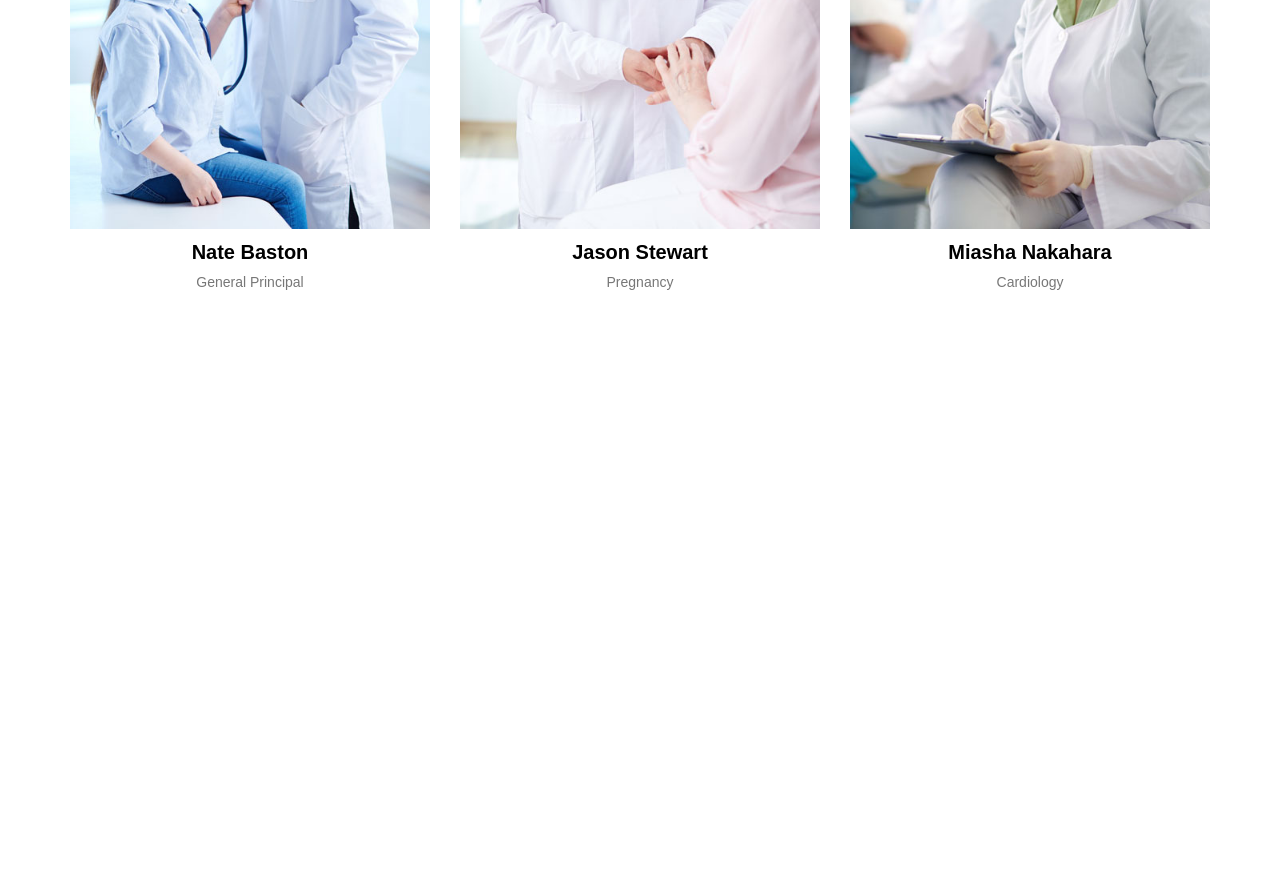
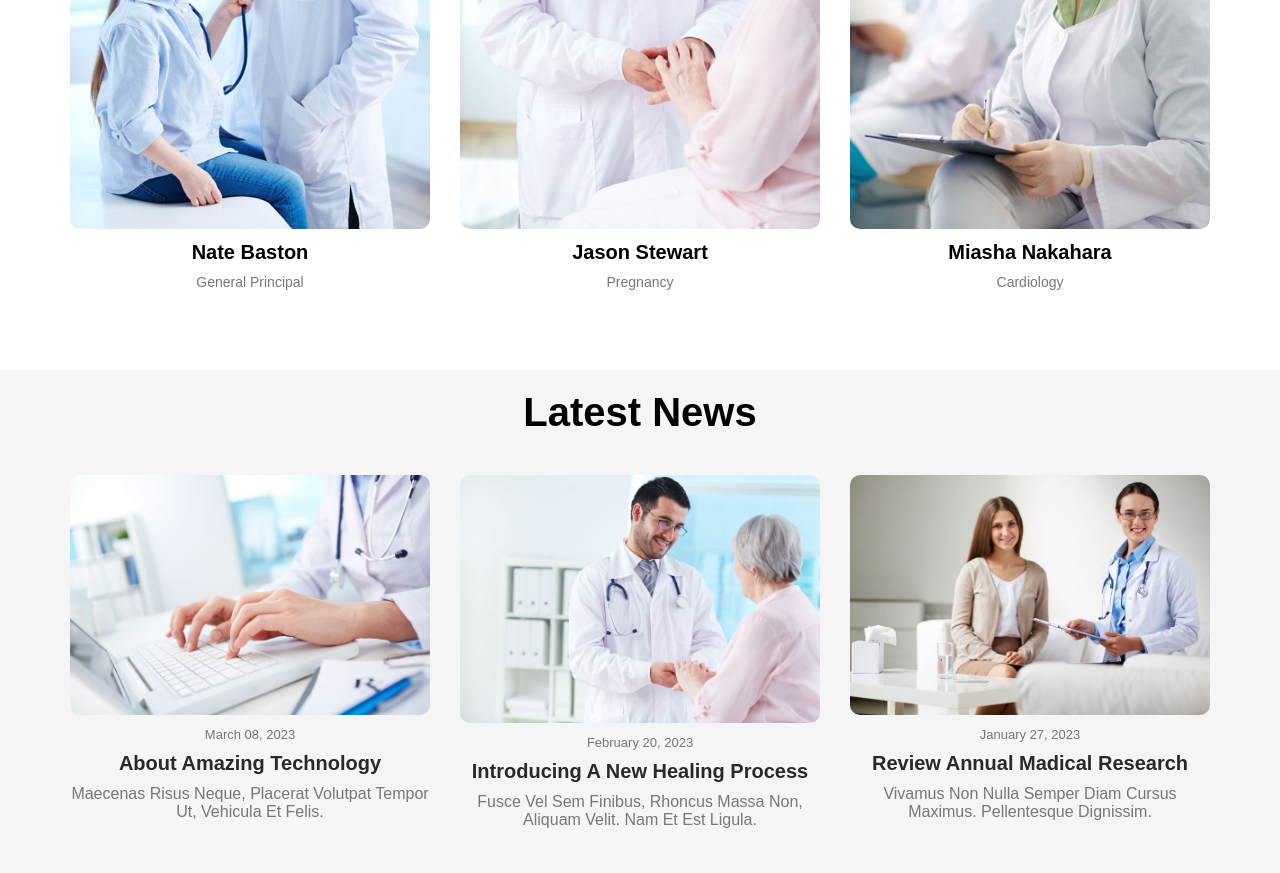
Before and after one commit to Ahmed-samir95/Health-Center, a plain HTML site: page index.html in a window 1280 px wide. Shown: the part 1836-2709 px from the top of the page. Before the commit the page ends 2136 px from the top, so only its background shows below. Drawn offline with Linux system fonts and the light colour scheme.

Commit message:
news section

```diff
--- a/css/style.css
+++ b/css/style.css
@@ -30,6 +30,7 @@ small , span , a{
 
 img{
     max-width: 100%;
+    border-radius: 1rem;
 }
 
 :root{
@@ -334,6 +335,54 @@ header{
     font-size: 1.4rem;
 }
 
+/* ----------------------------------------------------------------------------- */
+/* news */
+.news{
+    background-color: var(--bg-color);
+    padding: 2rem;
+}
+
+.news-content{
+    text-align: center;
+}
+@media(min-width: 768px){
+    .news-content{
+        display: grid;
+        grid-template-columns: repeat(auto-fill, minmax(30rem, 1fr));
+        grid-gap: 3rem;
+    }
+}
+
+.news-content .news-item{
+    margin-bottom: 1.4rem;
+    cursor: pointer;
+}
+
+.news-content .news-item:hover img{
+    transition: var(--main-transition);
+    transform: scale(1.1);
+}
+
+.news-content .news-item .note{
+    color: var(--paragraph-color);
+    font-size: 1.3rem;
+    padding: 1rem 0;
+}
+
+.news-content .news-item .news-title{
+    color: var(--heading-color);
+    font-size: 2rem;
+}
+
+.news-content .news-item .news-desc{
+    color: var(--paragraph-color);
+    padding: 1rem 0;
+    font-size: 1.6rem;
+}
+
+
+
+
 
 /* ------------------------------------------------------------------------------------ */
 /* btn to up */
--- a/index.html
+++ b/index.html
@@ -58,7 +58,7 @@
     <div class="container">
         <div class="section-heading">
             <h2 class="section-heading-title">our doctors</h2>
-        </div><!-- ./section-heading -->
+        </div>
         <div class="doctors-content">
             <div class="doctors-item">
                 <img src="./img/team/team-image1.jpg" alt="">
@@ -78,9 +78,35 @@
         </div>
     </div>
 </div>
-
-
-
+<!-- ------------------------------------------------------------------------------- -->
+<!-- news -->
+<div class="news mg-t" id="news">
+    <div class="container">
+        <div class="section-heading">
+            <h2 class="section-heading-title">latest news</h2>
+        </div>
+        <div class="news-content">
+            <div class="news-item">
+                <img src="./img/news/news-image1.jpg" alt="" srcset="">
+                <small class="note">March 08, 2023</small>
+                <h3 class="news-title">about amazing technology</h3>
+                <p class="news-desc">Maecenas risus neque, placerat volutpat tempor ut, vehicula et felis.</p>
+            </div>
+            <div class="news-item">
+                <img src="./img/news/news-image2.jpg" alt="" srcset="">
+                <small class="note">February 20, 2023</small>
+                <h3 class="news-title">introducing a new healing process</h3>
+                <p class="news-desc">Fusce vel sem finibus, rhoncus massa non, aliquam velit. Nam et est ligula.</p>
+            </div>
+            <div class="news-item">
+                <img src="./img/news/news-image3.jpg" alt="" srcset="">
+                <small class="note">January 27, 2023</small>
+                <h3 class="news-title">review annual madical research</h3>
+                <p class="news-desc">Vivamus non nulla semper diam cursus maximus. Pellentesque dignissim.</p>
+            </div>
+        </div>
+    </div>
+</div>
 
 
 
```
Also changed, not shown: img/news/news-image.jpg (deleted), img/news/news-image1.jpg (added).
